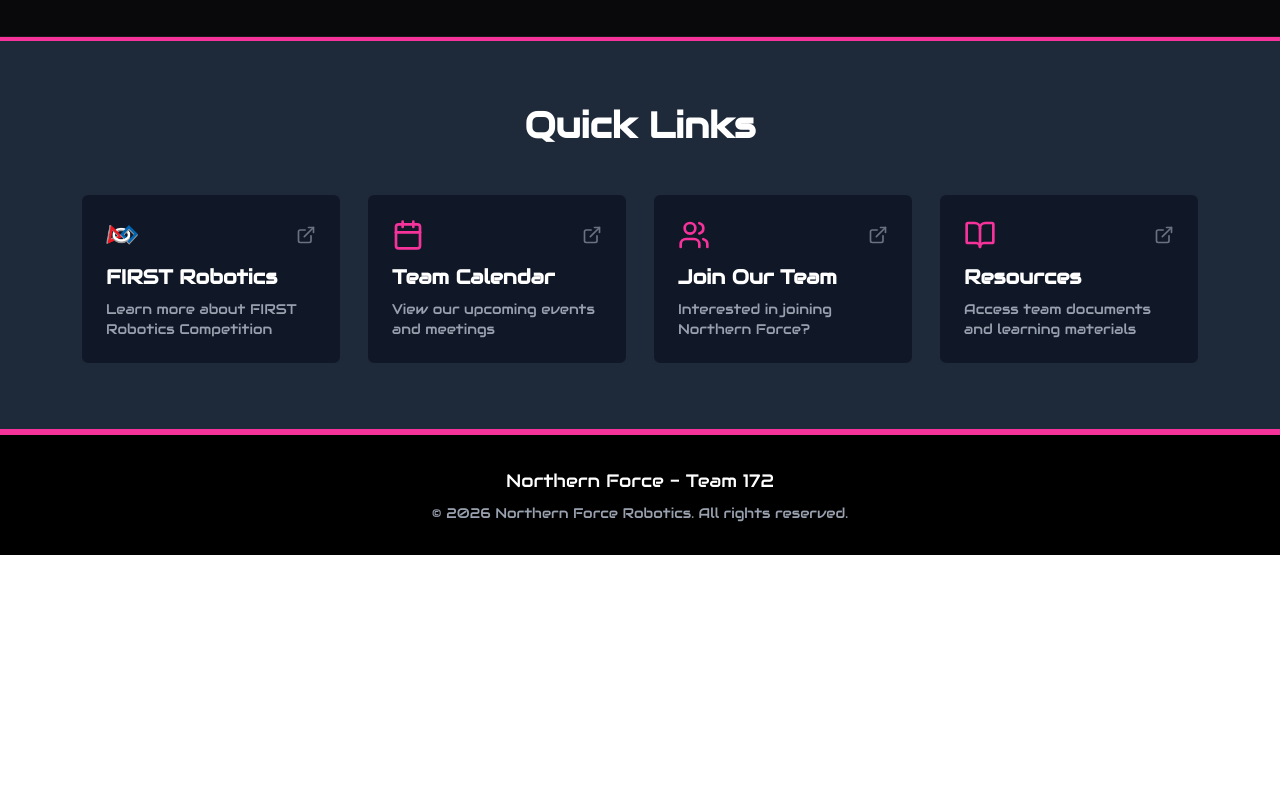
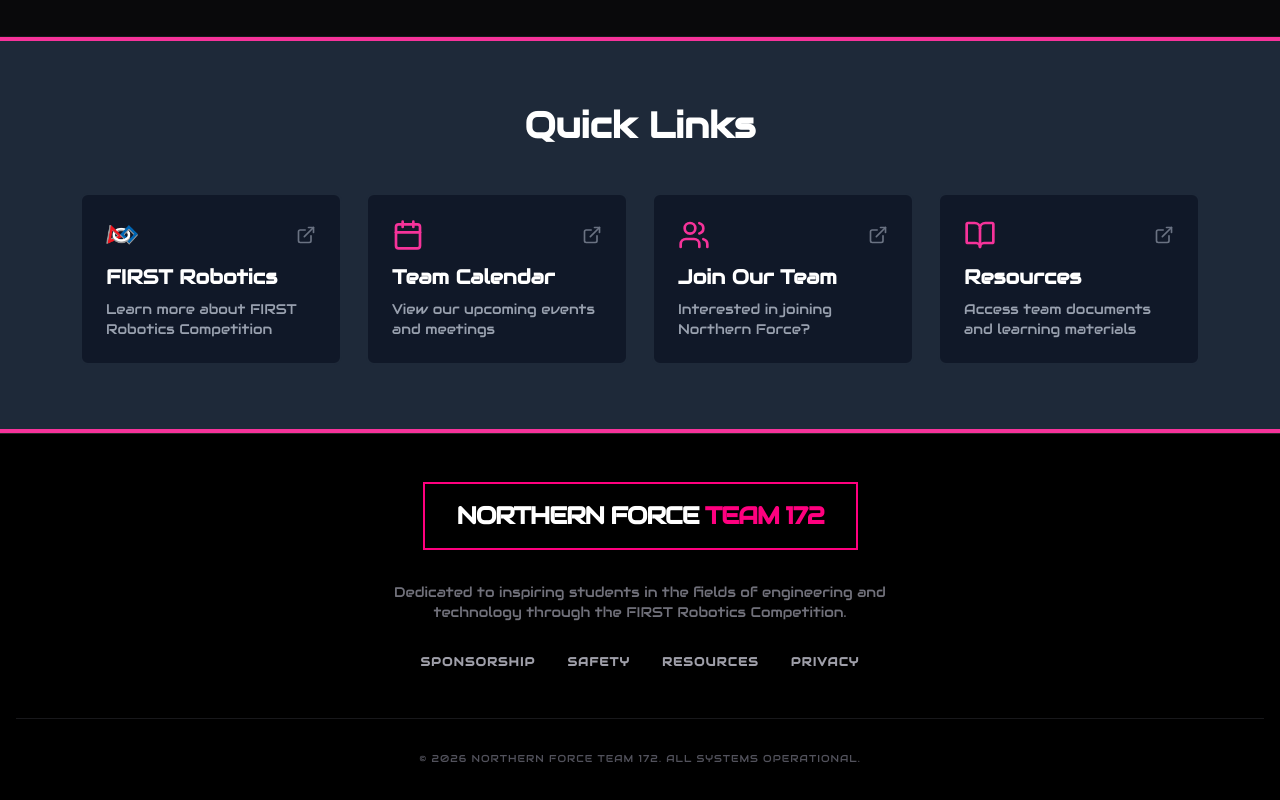
Before and after one commit to NorthernForce/Web2026RobotAwesomeness, a React (Vite) app: page /contact in a window 1280 px wide. Shown: the part 1078-1878 px from the top of the page. Before the commit the page ends 1633 px from the top, so only its background shows below. Built offline with nearby package versions, Linux system fonts and the light colour scheme.

Commit message:
Refactor Contact component to use Footer component instead of inline footer

```diff
--- a/src/Contact.tsx
+++ b/src/Contact.tsx
@@ -1,5 +1,6 @@
 import { Navigation } from './components/Navigation';
 import { LinksSection } from './components/LinksSection';
+import { Footer } from './components/Footer';
 
 export default function Contact() {
   return (
@@ -38,18 +39,7 @@
       </main>
 
       <LinksSection />
-
-      {/* Footer */}
-      <footer className="bg-black text-white py-8 border-t-2 border-pink-500">
-        <div className="max-w-6xl mx-auto px-4 text-center">
-          <p className="text-lg mb-2">
-            Northern Force - Team 172
-          </p>
-          <p className="text-gray-400 text-sm">
-            © 2026 Northern Force Robotics. All rights reserved.
-          </p>
-        </div>
-      </footer>
+      <Footer />
     </div>
   );
 }
```
